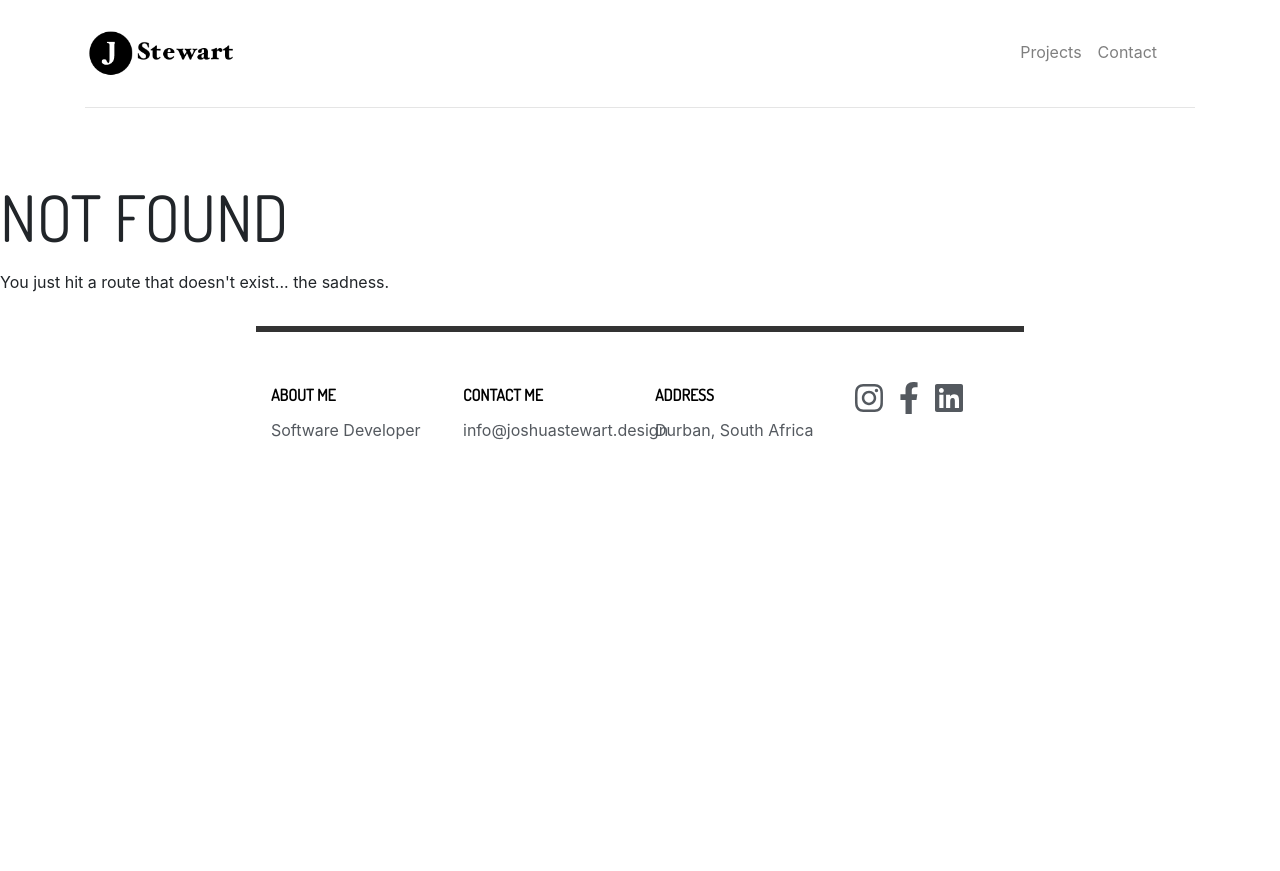
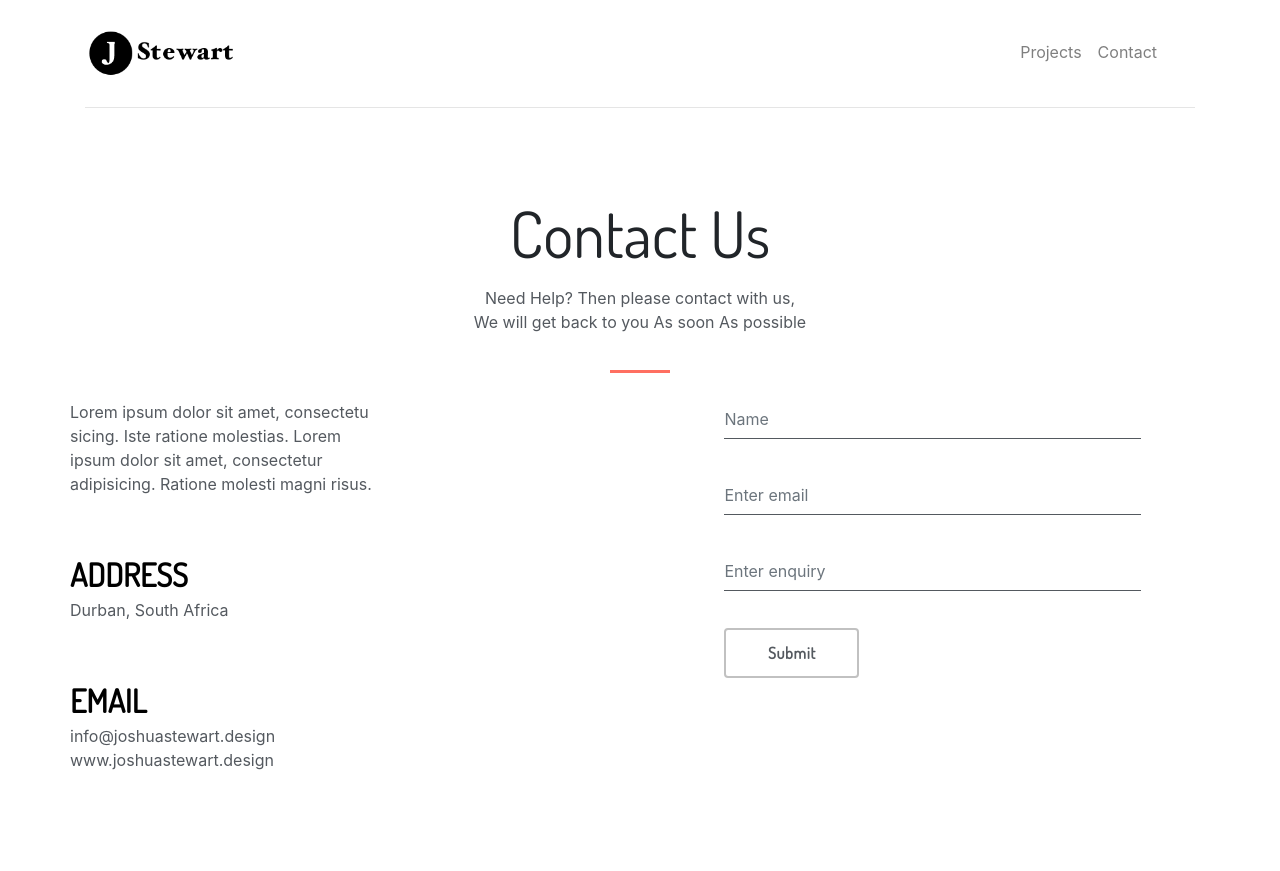
Before and after one commit to joshuastewart-durban/portfolio, a Gatsby site: page /contact-page in a window 1280 px wide. Before the commit this address had no page. Shown: the top 871 px of the page. Before the commit the page ends 800 px from the top, so only its background shows below. Built offline with nearby package versions, Linux system fonts and the light colour scheme; Gatsby itself is replaced by a stand-in of ours.

Commit message:
Adding contact us page

```diff
--- /dev/null
+++ b/public/page-data/contact-page/page-data.json
@@ -0,0 +1 @@
+{"componentChunkName":"component---src-pages-contact-page-js","path":"/contact-page/","result":{"pageContext":{}}}
--- a/public/page-data/dev-404-page/page-data.json
+++ b/public/page-data/dev-404-page/page-data.json
@@ -1 +1 @@
-{"componentChunkName":"component---cache-dev-404-page-js","path":"/dev-404-page/","result":{"data":{"allSitePage":{"nodes":[{"id":"SitePage /404/","path":"/404/"},{"id":"SitePage /","path":"/"},{"id":"SitePage /page-2/","path":"/page-2/"},{"id":"SitePage /404.html","path":"/404.html"}]}},"pageContext":{}}}
+{"componentChunkName":"component---cache-dev-404-page-js","path":"/dev-404-page/","result":{"data":{"allSitePage":{"nodes":[{"id":"SitePage /404/","path":"/404/"},{"id":"SitePage /","path":"/"},{"id":"SitePage /404.html","path":"/404.html"},{"id":"SitePage /contact-page/","path":"/contact-page/"}]}},"pageContext":{}}}
--- a/src/components/form.js
+++ b/src/components/form.js
@@ -1,7 +1,7 @@
 import React from "react"
 import { Form, Button } from "react-bootstrap"
 
-const ContactForm = ({ siteTitle }) => (
+const ContactForm = ({ styleOption }) => (
   <div>
     <Form className='contact-form mx-auto'>
       <Form.Group className='wrap-input' controlId="formBasic">
@@ -21,7 +21,7 @@ const ContactForm = ({ siteTitle }) => (
           placeholder="Enter enquiry"
         />
       </Form.Group>
-      <Button className='submit-button' type="submit">
+      <Button style={{float: 'left'}} className='submit-button' type="submit">
         Submit
       </Button>
     </Form>
--- a/src/components/navBar.js
+++ b/src/components/navBar.js
@@ -40,7 +40,7 @@ const CustomNavbar = ({ pageInfo }) => {
                       Projects
                     </Nav.Link>
                   </Link>
-                  <Link to="/" className="link-no-style">
+                  <Link to="/contact-page" className="link-no-style">
                     <Nav.Link as="span" eventKey="contact">
                       Contact
                     </Nav.Link>
--- /dev/null
+++ b/src/pages/contact-page.js
@@ -0,0 +1,47 @@
+import React from "react";
+import { Link } from "gatsby";
+import { Container, Row, Col } from "react-bootstrap";
+
+import Layout from "../components/layout";
+import SEO from "../components/seo";
+import ContactForm from "../components/form";
+
+const ContactPage = () => (
+  <Layout pageInfo={{ pageName: "contact-page" }}>
+    <SEO title="Contact Us" />
+    <Container className="contact-page px-0">
+      <Row>
+        <Col className="justify-content-center my-3">
+          <h1 className='text-center'>Contact Us</h1>
+          <p className='text-center'>
+            Need Help? Then please contact with us,
+            <br />
+            We will get back to you As soon As possible
+          </p>
+          <div className="element-divider">
+            <span className="elementor-divider-separator"></span>
+          </div>
+        </Col>
+      </Row>
+      <Row>
+        <Col>
+          <p className='bio'>
+            Lorem ipsum dolor sit amet, consectetu sicing. Iste ratione
+            molestias. Lorem ipsum dolor sit amet, consectetur adipisicing.
+            Ratione molesti magni risus.
+          </p>
+          <h2>Address</h2>
+          <p>Durban, South Africa</p>
+          <h2>Email</h2>
+          <p>info@joshuastewart.design <br/>
+          www.joshuastewart.design</p>
+        </Col>
+        <Col>
+          <ContactForm />
+        </Col>
+      </Row>
+    </Container>
+  </Layout>
+);
+
+export default ContactPage;
--- /dev/null
+++ b/src/styles/_contact-page.scss
@@ -0,0 +1,33 @@
+.contact-page{
+    padding-bottom: 5rem;
+    .elementor-divider-separator {
+        border-top: 3px solid #ff6f61;
+        width: 60px;
+        margin: 0 auto;
+        display: inline-block;
+      }
+
+      .element-divider {
+        text-align: center;
+        padding-top: 5px;
+        padding-bottom: 5px;
+      }
+
+      p {
+        color: #54595f;
+      }
+
+      h2 {
+        color: black;
+        font-family: "Dosis", sans-serif;
+        font-size: 2rem;
+        text-transform: uppercase;
+        line-height: 30px;
+        padding-top: 3rem;
+        font-weight: 800;
+      }
+
+      .bio{
+          width: 20rem;
+      }
+}
--- a/src/styles/_footer.scss
+++ b/src/styles/_footer.scss
@@ -1,7 +1,7 @@
 .footer-col {
   .footer-body {
     border-top: 6px solid #333333;
-    width: 60%;
+    width: 75%;
     height: 10rem;
   }
   footer {
--- a/src/styles/_form.scss
+++ b/src/styles/_form.scss
@@ -1,3 +1,5 @@
+$color-accent: #ff6f61;
+
 .form-control {
   outline: none;
   border: none;
@@ -43,12 +45,14 @@
   border-style: solid;
   border-width: 2px 2px 2px 2px;
   border-color: #c1c1c1;
+  width: 135px;
+  height: 50px;
 }
 
 .submit-button:hover {
-  color: black;
+  color: $color-accent;
   border-style: solid;
   border-width: 2px 2px 2px 2px;
-  border-color: black;
+  border-color: $color-accent;
   background-color: transparent;
 }
--- a/src/styles/_layout.scss
+++ b/src/styles/_layout.scss
@@ -1,9 +1,16 @@
+$color-accent: #ff6f61;
 div.main {
   padding-bottom: 60px;
 }
 
 div.full-height {
   min-height: 100vh;
+}
+
+.navbar-light .navbar-nav .nav-link{
+  &:hover{
+    color: $color-accent !important;
+  }
 }
 
 a.link-no-style {
@@ -28,7 +35,7 @@ a.link-no-style {
     padding-top: 50px;
     .fa-2x {
       &:hover {
-        color: #ff6f61 !important;
+        color: $color-accent !important;
       }
     }
   }
--- a/src/styles/style.scss
+++ b/src/styles/style.scss
@@ -7,3 +7,4 @@
 @import "index";
 @import "form";
 @import "footer";
+@import "contact-page";
```
Also changed, not shown: src/pages/index.js (+42 -20 lines), src/pages/page-2.js (deleted, +0 -16 lines).
